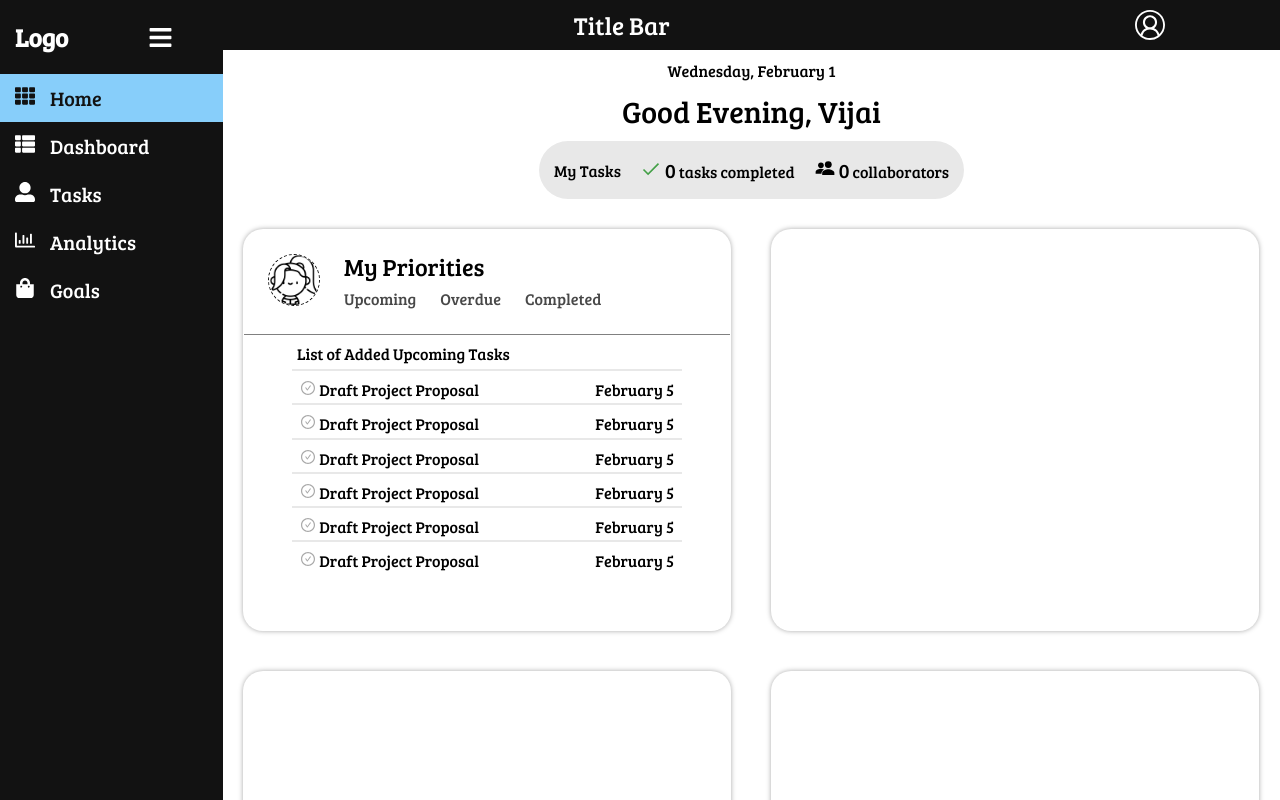
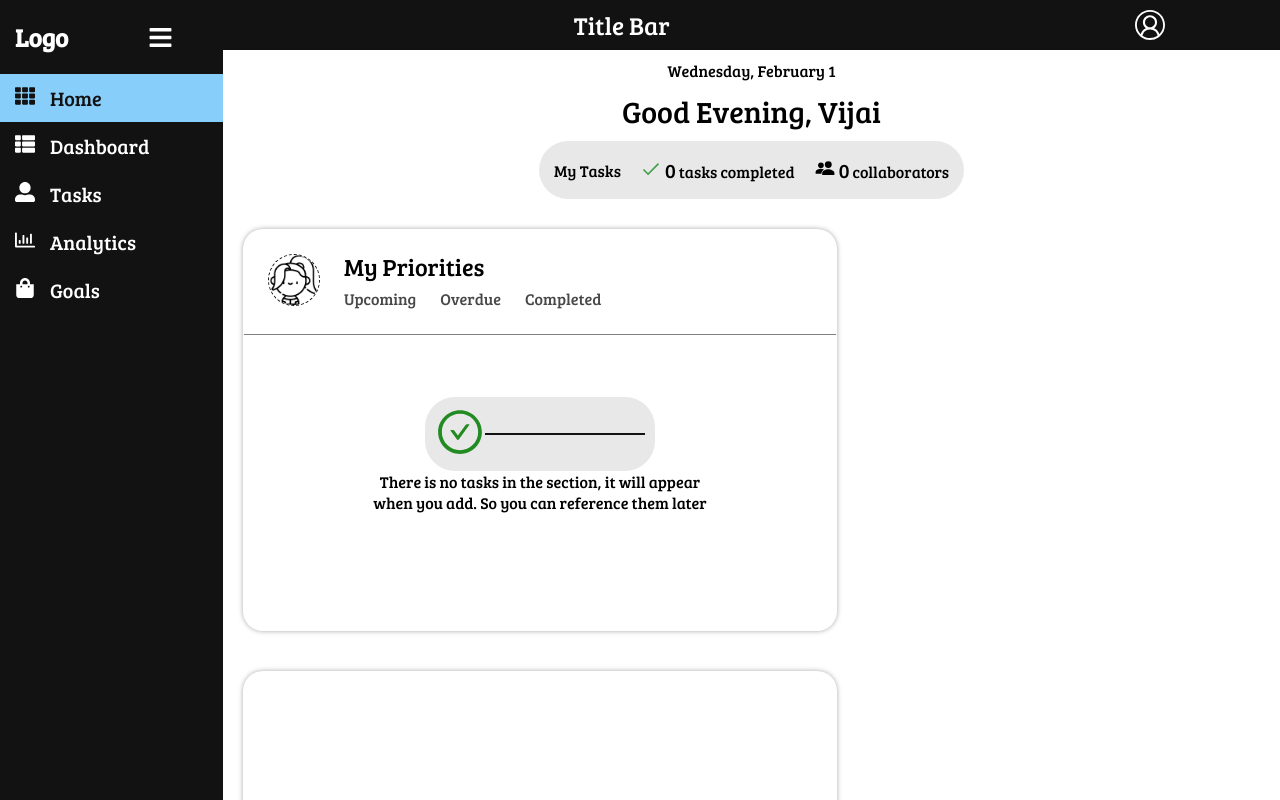
Before and after one commit to ks-vijai/Todo-Planner, a React (Create React App) app: page / in a window 1280 px wide. Shown: the top 800 px of the page. Built offline with nearby package versions, Linux system fonts and the light colour scheme.

Commit message:
feat: home-page: add no task section
Add Overall Tasks as seperate component

Signed-off-by: ks-vijai <vijaiks.19cse@kongu.edu>

```diff
--- /dev/null
+++ b/src/components/OverallTasks.js
@@ -0,0 +1,72 @@
+import React from "react";
+import { AiOutlineCheckCircle } from "react-icons/ai";
+
+function OverallTasks({ havingTasks }) {
+  return (
+    <>
+      {havingTasks ? (
+        <div className="upcoming-task-section">
+          <div className="upcoming-heading">List of Added Upcoming Tasks</div>
+          <div className="overall-todo-tasks">
+            <div className="task-name">
+              <AiOutlineCheckCircle className="complete-icon" /> Draft Project
+              Proposal
+            </div>
+            <div>February 5</div>
+          </div>
+          <div className="overall-todo-tasks">
+            <div className="task-name">
+              <AiOutlineCheckCircle className="complete-icon" /> Draft Project
+              Proposal
+            </div>
+            <div>February 5</div>
+          </div>
+          <div className="overall-todo-tasks">
+            <div className="task-name">
+              <AiOutlineCheckCircle className="complete-icon" /> Draft Project
+              Proposal
+            </div>
+            <div>February 5</div>
+          </div>
+          <div className="overall-todo-tasks">
+            <div className="task-name">
+              <AiOutlineCheckCircle className="complete-icon" /> Draft Project
+              Proposal
+            </div>
+            <div>February 5</div>
+          </div>
+          <div className="overall-todo-tasks">
+            <div className="task-name">
+              <AiOutlineCheckCircle className="complete-icon" /> Draft Project
+              Proposal
+            </div>
+            <div>February 5</div>
+          </div>
+          <div className="overall-todo-tasks">
+            <div className="task-name">
+              <AiOutlineCheckCircle className="complete-icon" /> Draft Project
+              Proposal
+            </div>
+            <div>February 5</div>
+          </div>
+        </div>
+      ) : (
+        <div className="empty-tasks-section">
+          <div className="empty-tasks">
+            <div>
+              <AiOutlineCheckCircle className="complete-icon check-circle" />
+            </div>
+            <div className="dash-line"></div>
+          </div>
+          <div></div>
+          <div className="empty-container-message">
+            There is no tasks in the section, it will appear when you add. So
+            you can reference them later
+          </div>
+        </div>
+      )}
+    </>
+  );
+}
+
+export default OverallTasks;
--- a/src/pages/Homepage.js
+++ b/src/pages/Homepage.js
@@ -1,11 +1,11 @@
 import React from "react";
 import { FcCheckmark } from "react-icons/fc";
 import { IoPeopleSharp } from "react-icons/io5";
-import { AiOutlineCheckCircle } from "react-icons/ai";
 import girlProfile from "../assets/girl.png";
+import OverallTasks from "../components/OverallTasks";
 
 function Homepage() {
-  const changeClassifier = (taskClassifier, event) => {
+  const changeClassifier = (event) => {
     const classifierButtons = document.querySelectorAll(".classifier-buttons");
     classifierButtons.forEach((button) => {
       button.classList.remove("active-class");
@@ -45,70 +45,26 @@ function Homepage() {
               <div className="task-classifier">
                 <div
                   className="classifier-buttons"
-                  onClick={(event) => changeClassifier("upcoming", event)}
+                  onClick={(event) => changeClassifier(event)}
                 >
                   Upcoming
                 </div>
                 <div
                   className="classifier-buttons"
-                  onClick={(event) => changeClassifier("overdue", event)}
+                  onClick={(event) => changeClassifier(event)}
                 >
                   Overdue
                 </div>
                 <div
                   className="classifier-buttons"
-                  onClick={(event) => changeClassifier("completed", event)}
+                  onClick={(event) => changeClassifier(event)}
                 >
                   Completed
                 </div>
               </div>
             </div>
           </div>
-          <div className="upcoming-task-section">
-            <div className="upcoming-heading">List of Added Upcoming Tasks</div>
-            <div className="overall-todo-tasks">
-              <div className="task-name">
-                <AiOutlineCheckCircle className="complete-icon" /> Draft Project
-                Proposal
-              </div>
-              <div>February 5</div>
-            </div>
-            <div className="overall-todo-tasks">
-              <div className="task-name">
-                <AiOutlineCheckCircle className="complete-icon" /> Draft Project
-                Proposal
-              </div>
-              <div>February 5</div>
-            </div>
-            <div className="overall-todo-tasks">
-              <div className="task-name">
-                <AiOutlineCheckCircle className="complete-icon" /> Draft Project
-                Proposal
-              </div>
-              <div>February 5</div>
-            </div>
-            <div className="overall-todo-tasks">
-              <div className="task-name">
-                <AiOutlineCheckCircle className="complete-icon" /> Draft Project
-                Proposal
-              </div>
-              <div>February 5</div>
-            </div>
-            <div className="overall-todo-tasks">
-              <div className="task-name">
-                <AiOutlineCheckCircle className="complete-icon" /> Draft Project
-                Proposal
-              </div>
-              <div>February 5</div>
-            </div>
-            <div className="overall-todo-tasks">
-              <div className="task-name">
-                <AiOutlineCheckCircle className="complete-icon" /> Draft Project
-                Proposal
-              </div>
-              <div>February 5</div>
-            </div>
-          </div>
+          <OverallTasks havingTasks={false} />
         </div>
         <div className="overall-section">
           <div></div>
--- a/src/styles/homePage.css
+++ b/src/styles/homePage.css
@@ -41,7 +41,7 @@
   box-shadow: 0 0 0.3rem var(--bg-box-shadow);
   height: 25em;
   margin: 20px;
-  width: 46%;
+  width: 37em;
 }
 
 .girl-profile-icon {
@@ -109,6 +109,39 @@
   border-bottom: 5px solid var(--bg-general-grey);
 }
 
+.check-circle {
+  color: var(--bg-dark-green);
+  font-size: 50px;
+}
+
+.empty-tasks-section {
+  align-items: center;
+  display: flex;
+  flex-direction: column;
+  justify-content: center;
+  height: 60%;
+}
+
+.empty-tasks {
+  align-items: center;
+  background-color: var(--bg-light-grey-title);
+  border-radius: 30px;
+  display: flex;
+  justify-content: center;
+  padding: 10px;
+}
+
+.dash-line {
+  background-color: var(--primary-black);
+  height: 2px;
+  width: 10em;
+}
+
+.empty-container-message {
+  text-align: center;
+  width: 60%;
+}
+
 .overall-todo-tasks:hover {
   background-color: var(--bg-light-grey-title);
 }
--- a/src/styles/vars.css
+++ b/src/styles/vars.css
@@ -7,6 +7,7 @@
   --bg-light-sky-blue: #87cefa;
   --bg-dark-grey: #484848;
   --bg-general-grey: #808080;
+  --bg-dark-green: #228b22;
   --bg-light-grey-title: #e8e8e8;
   --bg-dark-grey-icon: #a9a9a9;
   --bg-box-shadow: rgba(0, 0, 0, 0.34);
```
